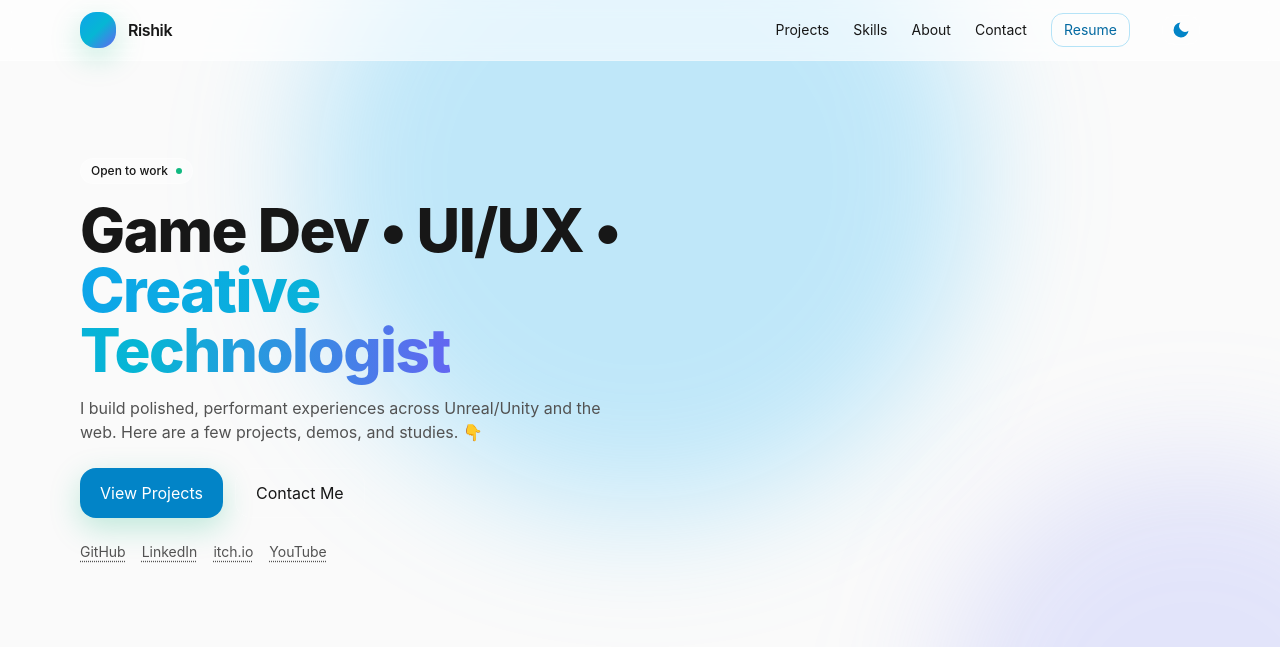
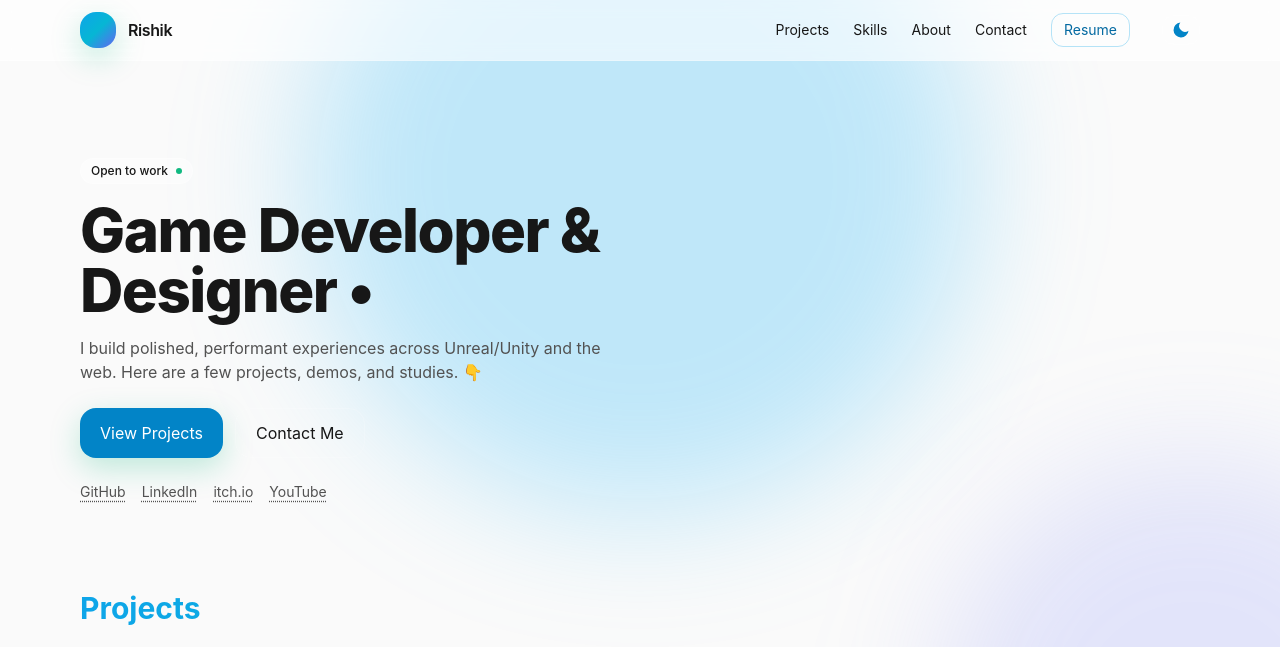
Before and after one commit to KrishnaRishik/Portfolio-, a plain HTML site: page index.html in a window 1280 px wide. Shown: the top 647 px of the page. Drawn offline with nearby package versions, Linux system fonts and the light colour scheme.

Commit message:
Update job title in index.html

```diff
--- a/index.html
+++ b/index.html
@@ -155,10 +155,9 @@
             </p>
 
             <h1 class="mt-4 text-4xl md:text-6xl font-extrabold tracking-tight leading-tight">
-              Game Dev • UI/UX •
+              Game Developer & Designer •
               <span class="bg-gradient-to-r from-sky-500 via-cyan-500 to-indigo-500
                      dark:from-emerald-400 dark:via-green-500 dark:to-lime-300 bg-clip-text text-transparent">
-                Creative Technologist
               </span>
             </h1>
 
```
